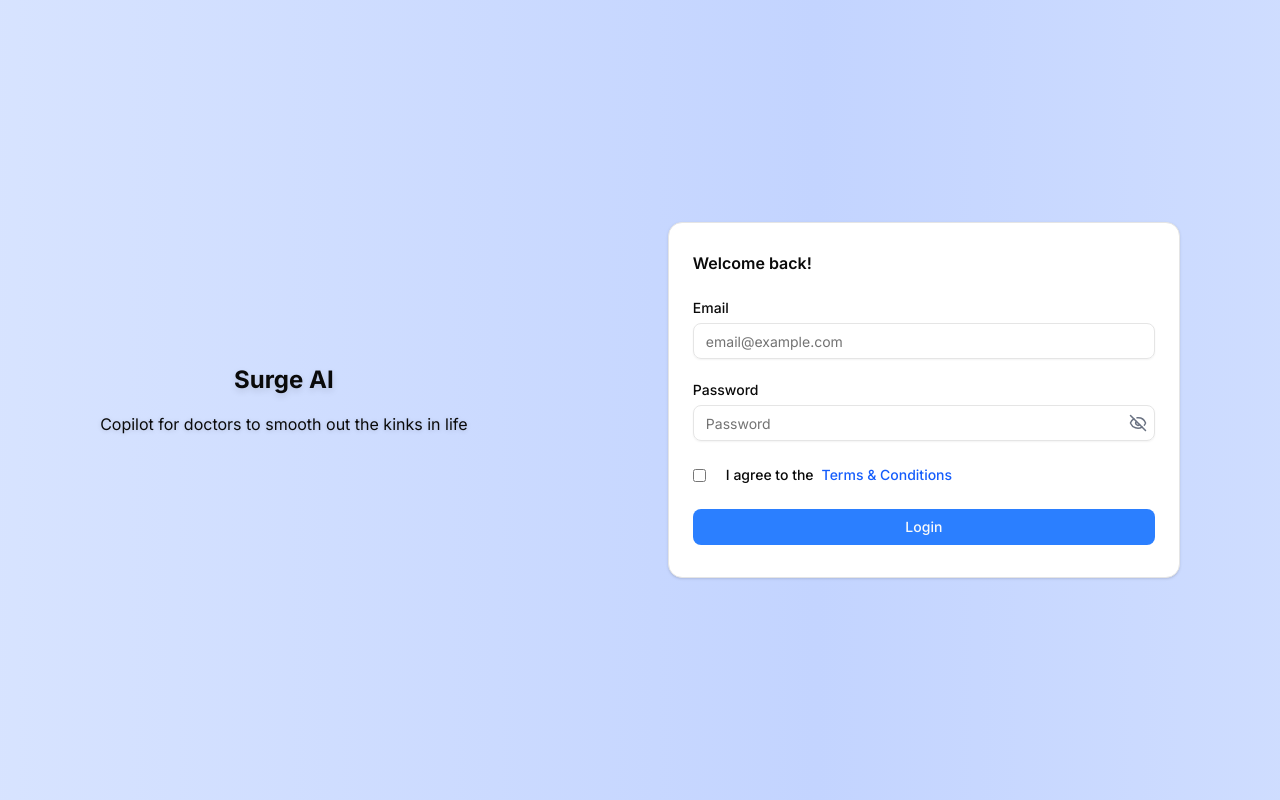
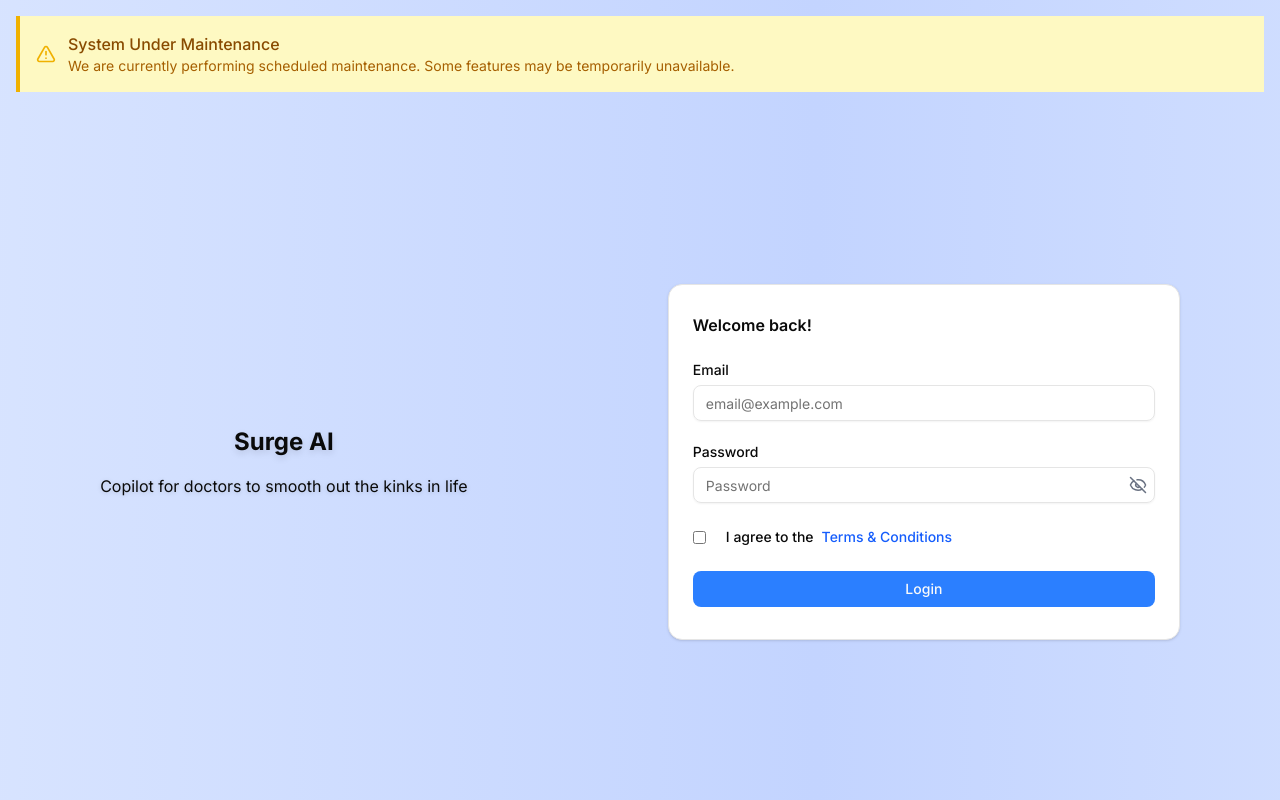
Before and after one commit to vyashya12/surge-ai-v2, a Next.js app: page /login in a window 1280 px wide. Built offline with nearby package versions, Linux system fonts and the light colour scheme.

Commit message:
Maintenance mode

```diff
--- a/src/app/(auth)/login/page.tsx
+++ b/src/app/(auth)/login/page.tsx
@@ -20,6 +20,7 @@
 import { useState } from "react";
 import { Eye, EyeOff } from "lucide-react";
 import { Loader } from "@/components/ui/loader";
+import MaintenanceBanner from "@/components/MaintenanceBanner";
 
 const formSchema = z.object({
   email: z.string().email({ message: "Invalid email address" }),
@@ -67,8 +68,12 @@
   };
 
   return (
-    <div className="flex min-h-screen items-center justify-around bg-gradient-to-r from-[#E3ECFF] via-[#C3D4FF] to-[#E3ECFF] animate-gradient-x">
-      <div className="text-center flex flex-col gap-4 justify-center">
+    <div className="flex min-h-screen flex-col bg-gradient-to-r from-[#E3ECFF] via-[#C3D4FF] to-[#E3ECFF] animate-gradient-x">
+      <div className="p-4">
+        <MaintenanceBanner />
+      </div>
+      <div className="flex flex-1 items-center justify-around">
+        <div className="text-center flex flex-col gap-4 justify-center">
         <p className="text-2xl font-bold drop-shadow-md">Surge AI</p>
         <p className="text-md drop-shadow-sm">
           Copilot for doctors to smooth out the kinks in life
@@ -172,6 +177,7 @@
           </Form>
         </CardContent>
       </Card>
+      </div>
     </div>
   );
 }
--- a/src/app/api/deepgram/transcribe/route.ts
+++ b/src/app/api/deepgram/transcribe/route.ts
@@ -28,9 +28,11 @@
       );
     }
 
-    // Get audio from form data
+    // Get audio and language from form data
     const formData = await request.formData();
     const audioBlob = formData.get("audio") as Blob;
+    const language = (formData.get("language") as string) || "en";
+
     if (!audioBlob) {
       console.error("No audio file provided in form data");
       return NextResponse.json(
@@ -72,16 +74,25 @@
     // Initialize Deepgram client
     const deepgram = createClient(deepgramApiKey);
 
-    // Transcribe audio
+    // Transcribe audio with language support
+    const transcribeOptions: any = {
+      model: "nova-3",
+      smart_format: true,
+      punctuate: true,
+      utterances: true,
+      mimetype: mimeType,
+    };
+
+    // Add language parameter for non-English languages
+    if (language !== "en") {
+      transcribeOptions.language = language;
+    }
+
+    console.log("Transcribing with options:", transcribeOptions);
+
     const { result, error } = await deepgram.listen.prerecorded.transcribeFile(
       audioBuffer,
-      {
-        model: "nova-3",
-        smart_format: true,
-        punctuate: true,
-        utterances: true,
-        mimetype: mimeType,
-      }
+      transcribeOptions
     );
 
 
--- a/src/components/AudioRecorder.tsx
+++ b/src/components/AudioRecorder.tsx
@@ -36,6 +36,7 @@
 import { Card, CardTitle } from "./ui/card";
 import { Menu } from "lucide-react";
 import { Loader } from "./ui/loader";
+import MaintenanceBanner from "./MaintenanceBanner";
 
 // Register Chart.js components
 ChartJS.register(BarElement, CategoryScale, LinearScale, Tooltip);
@@ -154,6 +155,7 @@
   doctorsNotes: string;
   gender: string;
   age: string;
+  language: string;
   session?: CombinedCreateResponse;
   vitals: Vitals;
 };
@@ -173,6 +175,7 @@
     doctorsNotes: "",
     gender: "",
     age: "",
+    language: "en",
     session: undefined,
     vitals: {},
   });
@@ -370,6 +373,10 @@
     setState((prev) => ({ ...prev, age: e.target.value }));
   };
 
+  const handleLanguageChange = (value: string) => {
+    setState((prev) => ({ ...prev, language: value }));
+  };
+
   const handleVitalsChange = (
     e: React.ChangeEvent<HTMLInputElement>,
     field: keyof NonNullable<RecorderState["vitals"]>
@@ -552,6 +559,7 @@
           audioBlob,
           `chunk-${sessionIdRef.current}-${startTime}.${ext}`
         );
+        formData.append("language", state.language);
 
         // Add metadata to help with debugging
         formData.append(
@@ -894,6 +902,7 @@
       blob,
       `chunk-${sessionIdRef.current}-${ts}.${ext}`
     );
+    formData.append("language", state.language);
 
     // Add timeout to prevent hanging requests
     const controller = new AbortController();
@@ -1174,6 +1183,7 @@
         const ext = mimeType.includes("webm") ? "webm" : "wav";
         const filename = `chunk-${sessionIdRef.current}-${ts}.${ext}`;
         form.append("audio", blob, filename);
+        form.append("language", state.language);
         console.log(`Sending file: ${filename} (${blobSize} bytes)`);
 
         // Add timeout to prevent hanging requests
@@ -1273,6 +1283,7 @@
           completeAudio,
           `complete-${sessionIdRef.current}-${ts}.${ext}`
         );
+        form.append("language", state.language);
 
         fetch("/api/deepgram/transcribe", {
           method: "POST",
@@ -1365,6 +1376,7 @@
               completeAudio,
               `pause-${sessionIdRef.current}-${ts}.${ext}`
             );
+            form.append("language", state.language);
 
             const response = await fetch("/api/deepgram/transcribe", {
               method: "POST",
@@ -1446,6 +1458,7 @@
             completeAudio,
             `final-${sessionIdRef.current}-${ts}.${ext}`
           );
+          form.append("language", state.language);
 
           const response = await fetch("/api/deepgram/transcribe", {
             method: "POST",
@@ -1841,6 +1854,7 @@
               completeAudio,
               `final-${sessionIdRef.current}-${ts}.${ext}`
             );
+            form.append("language", state.language);
 
             const response = await fetch("/api/deepgram/transcribe", {
               method: "POST",
@@ -1887,6 +1901,7 @@
 
   return (
     <div className="p-4 sm:p-8 bg-gray-50 min-h-screen">
+      <MaintenanceBanner />
       <p className="font-bold text-xl">Home</p>
       <div className="mt-8 flex gap-4">
         <Card className="w-full sm:w-8/12 p-8 ">
@@ -1911,7 +1926,7 @@
                 className="w-full p-4 border rounded-md bg-white"
               />
             </div>
-            <div className="grid grid-cols-1 lg:grid-cols-2 gap-4 mt-4">
+            <div className="grid grid-cols-1 lg:grid-cols-3 gap-4 mt-4">
               <Select onValueChange={handleGenderChange} value={state.gender}>
                 <SelectTrigger className="w-full bg-white">
                   <SelectValue placeholder="Select Gender" />
@@ -1929,6 +1944,15 @@
                 placeholder="Age"
                 className="w-full bg-white"
               />
+              <Select onValueChange={handleLanguageChange} value={state.language}>
+                <SelectTrigger className="w-full bg-white">
+                  <SelectValue placeholder="Select Language" />
+                </SelectTrigger>
+                <SelectContent>
+                  <SelectItem value="en">English</SelectItem>
+                  <SelectItem value="zh-CN">Mandarin (Simplified)</SelectItem>
+                </SelectContent>
+              </Select>
             </div>
             <VitalsForm vitals={state.vitals} onChange={handleVitalsChange} />
             {/* Recording Consent */}
--- /dev/null
+++ b/src/components/MaintenanceBanner.tsx
@@ -0,0 +1,19 @@
+import { AlertTriangle } from "lucide-react";
+
+export default function MaintenanceBanner() {
+  return (
+    <div className="bg-yellow-100 border-l-4 border-yellow-500 p-4 mb-4">
+      <div className="flex items-center">
+        <AlertTriangle className="h-5 w-5 text-yellow-500 mr-3" />
+        <div>
+          <p className="text-yellow-800 font-medium">
+            System Under Maintenance
+          </p>
+          <p className="text-yellow-700 text-sm">
+            We are currently performing scheduled maintenance. Some features may be temporarily unavailable.
+          </p>
+        </div>
+      </div>
+    </div>
+  );
+}
```
Also changed, not shown: 1 other file (tests, documents, lock files or other folders).
